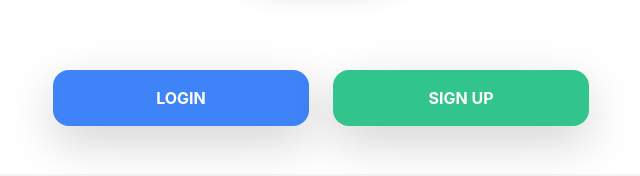
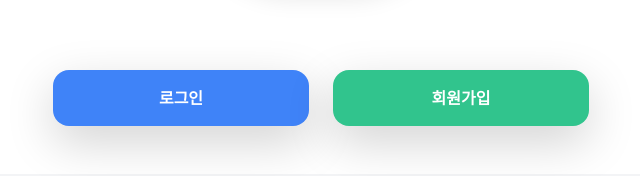
Before and after one commit to popop25/PDA-mini-macbook, a React (Create React App) app in the folder front/: page / in a window 1280 px wide. Shown: the part 516-692 px from the top of the page, without its empty margins (319-959 px from the left). Built offline with nearby package versions, Linux system fonts and the light colour scheme.

Commit message:
로그인/회원가입 색 변경

```diff
--- a/front/src/Home/First.jsx
+++ b/front/src/Home/First.jsx
@@ -17,13 +17,13 @@ const First = () => {
             to="/login"
             className="w-full sm:w-56 lg:w-64 bg-blue-500 hover:bg-blue-300 text-white font-bold py-3 px-6 rounded-2xl shadow-lg transition-colors duration-200 ease-in-out transform hover:-translate-y-1 hover:shadow-xl"
           >
-            LOGIN
+            로그인
           </Link>
           <Link
             to="/signup"
             className="w-full sm:w-56 lg:w-64 bg-green-400 hover:bg-green-300 text-white font-bold py-3 px-6 rounded-2xl shadow-lg transition-colors duration-200 ease-in-out transform hover:-translate-y-1 hover:shadow-xl"
           >
-            SIGN UP
+            회원가입
           </Link>
         </div>
       </div>
--- a/front/src/Home/Signup.jsx
+++ b/front/src/Home/Signup.jsx
@@ -7,6 +7,7 @@ const Signup = () => {
   const navigate = useNavigate();
   const baseUrl = "http://localhost:3001/api/users/signup";
   const nickNameUrl = "http://localhost:3001/api/users/nickName";
+
   const handleChangeState = (e) => {
     setState({
       ...state,
@@ -22,6 +23,7 @@ const Signup = () => {
     phoneNumber: "",
     birthDay: Date.now(),
   });
+
   const onClickSignUp = async (e) => {
     e.preventDefault();
 
@@ -35,31 +37,6 @@ const Signup = () => {
     }
   };
 
-  // const onClickDuplicateId = async (e) => {
-  //   e.preventDefault();
-
-  //   try {
-  //     const response = await axios.get(dupliUrl, state);
-  //     const idArray = response.data;
-  //     console.log(idArray);
-  //     let isDuplicate = false;
-
-  //     for (const id of idArray) {
-  //       if (id.userEmail === state.userEmail) {
-  //         isDuplicate = true;
-  //         break;
-  //       }
-  //     }
-  //     if (isDuplicate) {
-  //       alert("중복된 이메일 입니다.");
-  //     } else {
-  //       alert("사용가능한 이메일 입니다.");
-  //     }
-  //   } catch (error) {
-  //     console.error(error);
-  //     alert("중복 검사가 실패했습니다.");
-  //   }
-  // };
   const onClickNickNameCheck = async (e) => {
     e.preventDefault();
 
@@ -67,9 +44,6 @@ const Signup = () => {
       const response = await fetchNickName({
         nickName: state.nickName,
       });
-      // const response = await axios.post(nickNameUrl, {
-      //   nickName: state.nickName,
-      // });
       console.log(response.data);
       if (response.data.result === true) {
         alert("중복된 아이디 입니다.");
@@ -81,6 +55,7 @@ const Signup = () => {
       alert("중복검사가 실패했습니다.");
     }
   };
+
   return (
     <div className="flex items-center justify-center min-h-screen bg-gray-100">
       <div className="w-full max-w-md p-8 mx-auto bg-white rounded-lg shadow-lg">
@@ -112,6 +87,7 @@ const Signup = () => {
                 />
               </div>
             </div>
+
             {/* 아이디 */}
             <div className="flex items-center space-x-2">
               <label
@@ -134,8 +110,6 @@ const Signup = () => {
                 />
               </div>
             </div>
-
-
 
             {/* 중복 검사 버튼 */}
             <div className="flex items-center space-x-2">
@@ -252,7 +226,7 @@ const Signup = () => {
             <div>
               <button
                 onClick={onClickSignUp}
-                className="inline-flex justify-center px-4 py-2 text-sm font-medium leading-5 text-white transition duration-150 ease-in-out bg-indigo-600 border border-transparent rounded-md shadow-sm hover:bg-lime-300 focus:outline-none focus:border-indigo-700 focus:shadow-outline-indigo active:bg-indigo-700"
+                className="inline-flex justify-center px-4 py-2 text-sm font-medium leading-5 text-white transition duration-150 ease-in-out bg-blue-500 border border-transparent rounded-md shadow-sm hover:bg-lime-300 focus:outline-none focus:border-indigo-700 focus:shadow-outline-indigo active:bg-indigo-700"
               >
                 회원가입하기
               </button>
@@ -261,10 +235,6 @@ const Signup = () => {
         </form>
       </div>
     </div>
-
-
-
-
   );
 };
 
```
